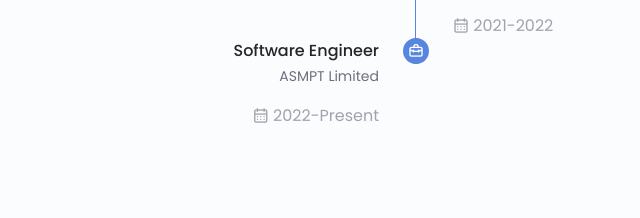
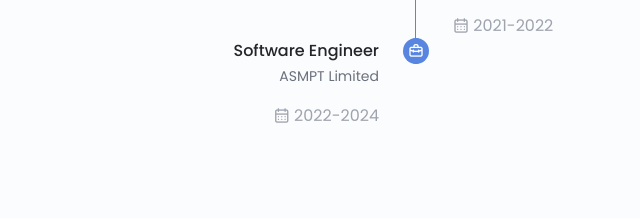
Before and after one commit to onenylxus/portfolio, a plain HTML site: page index.html in a window 1280 px wide. Shown: the part 1622-1840 px from the top of the page, 224-864 px from the left. Drawn offline with nearby package versions, Linux system fonts and the light colour scheme; no server answers.

Commit message:
Update career status (May 2024)

```diff
--- a/index.html
+++ b/index.html
@@ -216,7 +216,7 @@
               <span class="career-subtitle">ASMPT Limited</span>
               <div class="career-period">
                 <i class="uil uil-calendar-alt"></i>
-                2022-Present
+                2022-2024
               </div>
             </div>
 
```
Also changed, not shown: 1 other file.
